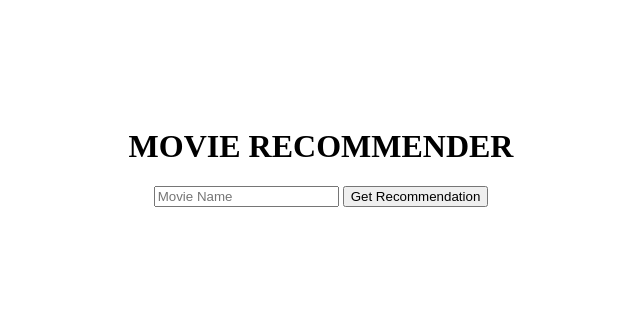
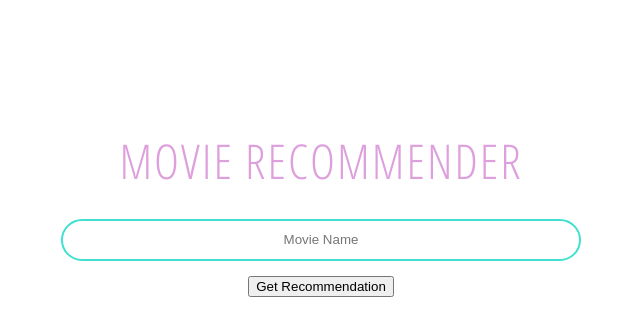
Before and after one commit to ctrl-gaurav/Movie-Recommender, a Flask app: page / in a window 1280 px wide. Shown: the top 336 px of the page, without its empty margins (319-959 px from the left). Run offline with Flask 2, Linux system fonts and the light colour scheme; parts of the project's set-up code (start-up, migrations or seed data) failed here and were passed over.

Commit message:
changes to index, style and recommended moveis changed to 9 form 10

```diff
--- a/Script.py
+++ b/Script.py
@@ -43,7 +43,7 @@ def generate_rec_movies(title, sig=sig):
     sig_scores = sorted(sig_scores, key=lambda x: x[1], reverse=True)
 
     # Scores of the 10 most similar movies
-    sig_scores = sig_scores[1:11]
+    sig_scores = sig_scores[1:10]
 
     # Movie indices
     movie_indices = [i[0] for i in sig_scores]
--- a/static/style.css
+++ b/static/style.css
@@ -1,5 +1,57 @@
-body{
-    align-items: center ;
-    text-align: center;
-    margin-top: 10%;
+body {
+  margin: 0;
+  font-family: "Open Sans Condensed", sans-serif;
+  letter-spacing: 2px;
+  text-align: center;
 }
+
+.Heading {
+  text-decoration: wavy 2px pink;
+  font-size: 3em;
+  margin: 10% 0 0 0;
+}
+
+.heading a:-webkit-any-link,
+a:any-link {
+  text-decoration: none;
+  color: plum ;
+}
+
+.movieForm {
+  margin-top: 2%;
+}
+
+.movieForm input {
+  border: 2px solid turquoise;
+  border-radius: 30px;
+  height: 36px;
+  width: 40%;
+  text-align: center;
+  outline: none;
+}
+
+.movieForm button {
+  margin: 1.2% 0 0 0;
+}
+
+.movies {
+  padding: 0;
+  margin-top: 1%;
+  display: flex;
+  justify-content: center;
+  align-items: center;
+  flex-wrap: wrap;
+}
+
+.movies li {
+  list-style: none;
+  font-size: 1.3em;
+  /* border: 2px solid black ; */
+  width: 30%;
+  margin: 1% 0;
+  justify-content: center;
+}
+
+.error {
+  font-size: 1.8em;
+}
--- a/templates/index.html
+++ b/templates/index.html
@@ -7,15 +7,23 @@
     <meta name="viewport" content="width=device-width, initial-scale=1.0">
 
     <link rel="stylesheet" href="{{ url_for('static' , filename='style.css') }}" />
+    <link rel="preconnect" href="https://fonts.gstatic.com" />
+    <link href="https://fonts.googleapis.com/css2?family=Open+Sans+Condensed:wght@300&display=swap" rel="stylesheet" />
 
     <title>Movie Recommender</title>
+
 </head>
 
 <body>
-    <h1>MOVIE RECOMMENDER</h1>
-    <form action="\submit" method="POST">
-        <input type="text" name="movie_name" placeholder="Movie Name" required />
-        <input type="submit" name="submit" value="Get Recommendation">
+    <div class="Heading"><a href="\">MOVIE RECOMMENDER</a></div>
+
+    <form class="movieForm" action="\submit" method="POST">
+        <div>
+            <input type="text" name="movie_name" placeholder="Movie Name" required />
+        </div>
+        <div>
+            <button type="submit">Get Recommendation</button>
+        </div>
     </form>
 
     <div class="error">{{error}}</div>
```
